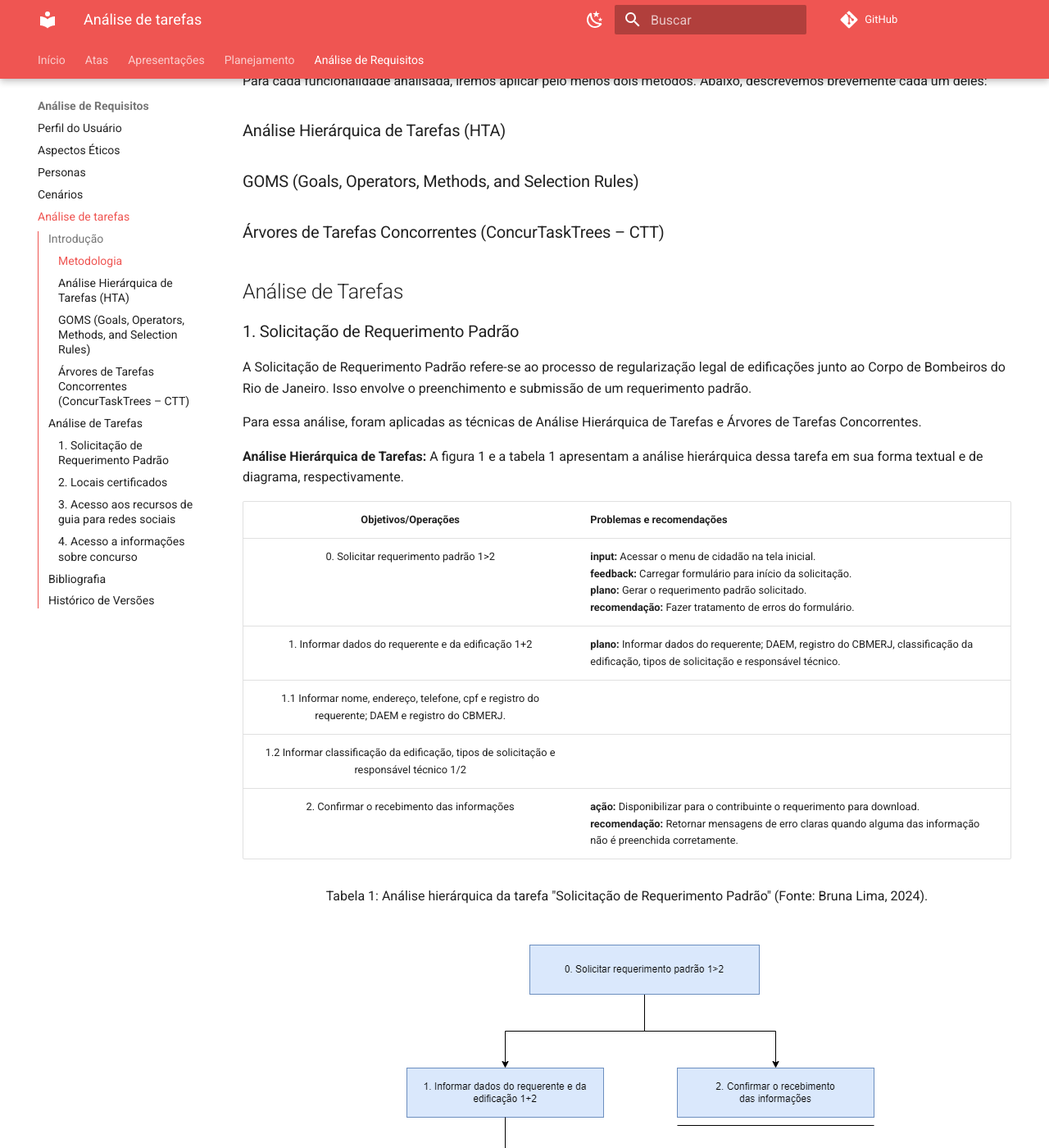
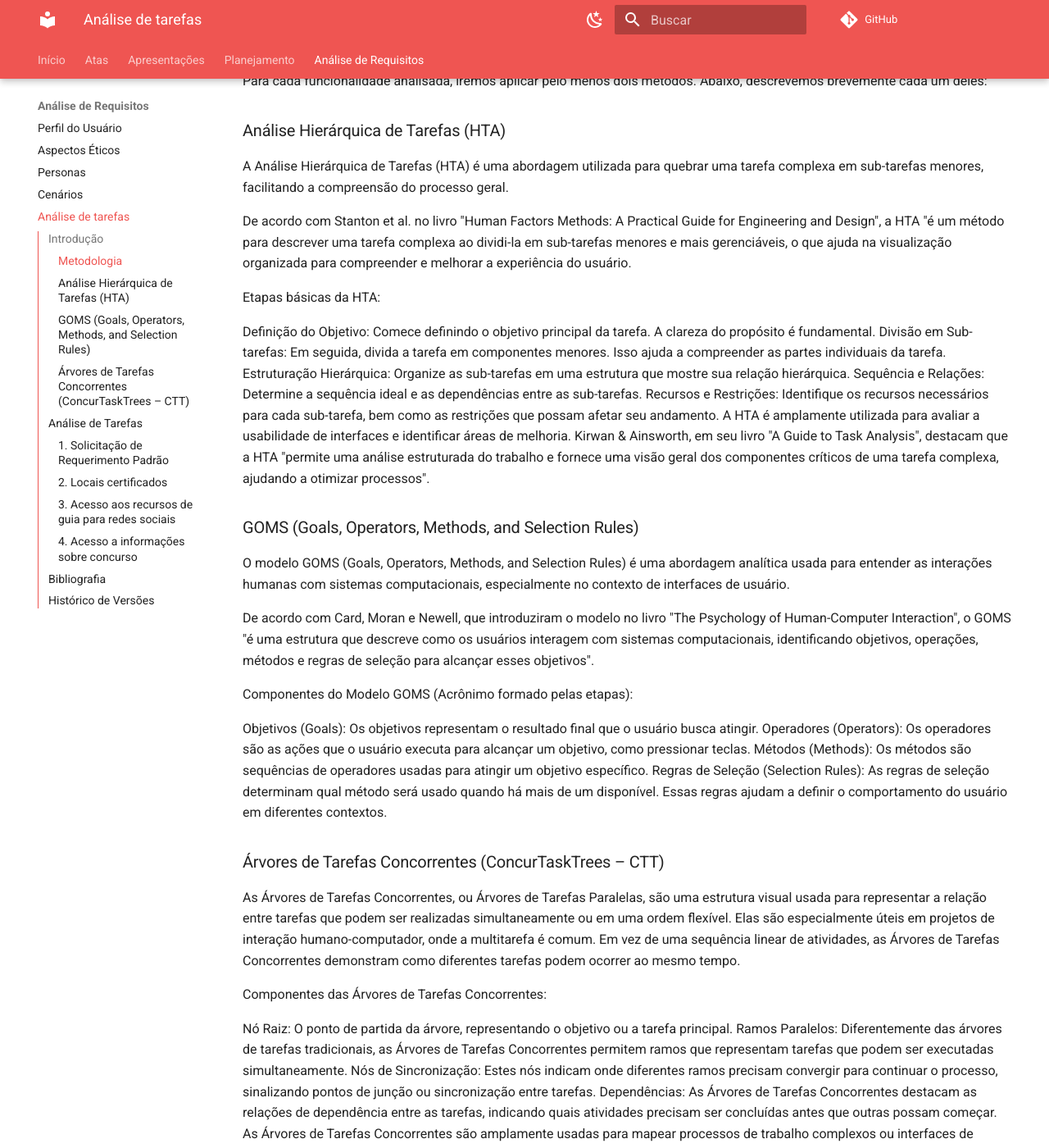
Before and after one commit to Interacao-Humano-Computador/2024.1-CBMERJ, an MkDocs documentation site: the page built from docs/analise_requisitos/analise_tarefas.md, in a window 1280 px wide and 1400 px high, scrolled down 491 px. Shown: the whole window at 82% size. Built offline with MkDocs 1.6.1 and Material for MkDocs 9.7.7, drawn with Linux system fonts in a browser that asks for light colours; comment, search, counter and statistics services are not loaded; some of the changed text lies outside the part shown.

Commit message:
Criação da Ata 2, Atualização das Analises de Tarefas

```diff
--- a/docs/analise_requisitos/analise_tarefas.md
+++ b/docs/analise_requisitos/analise_tarefas.md
@@ -8,9 +8,47 @@ Para cada funcionalidade analisada, iremos aplicar pelo menos dois métodos. Aba
 
 ### Análise Hierárquica de Tarefas (HTA)
 
+A Análise Hierárquica de Tarefas (HTA) é uma abordagem utilizada para quebrar uma tarefa complexa em sub-tarefas menores, facilitando a compreensão do processo geral.
+
+De acordo com Stanton et al. no livro "Human Factors Methods: A Practical Guide for Engineering and Design", a HTA "é um método para descrever uma tarefa complexa ao dividi-la em sub-tarefas menores e mais gerenciáveis, o que ajuda na visualização organizada para compreender e melhorar a experiência do usuário.
+
+Etapas básicas da HTA:
+
+Definição do Objetivo: Comece definindo o objetivo principal da tarefa. A clareza do propósito é fundamental.
+Divisão em Sub-tarefas: Em seguida, divida a tarefa em componentes menores. Isso ajuda a compreender as partes individuais da tarefa.
+Estruturação Hierárquica: Organize as sub-tarefas em uma estrutura que mostre sua relação hierárquica.
+Sequência e Relações: Determine a sequência ideal e as dependências entre as sub-tarefas.
+Recursos e Restrições: Identifique os recursos necessários para cada sub-tarefa, bem como as restrições que possam afetar seu andamento.
+A HTA é amplamente utilizada para avaliar a usabilidade de interfaces e identificar áreas de melhoria. Kirwan & Ainsworth, em seu livro "A Guide to Task Analysis", destacam que a HTA "permite uma análise estruturada do trabalho e fornece uma visão geral dos componentes críticos de uma tarefa complexa, ajudando a otimizar processos".
+
 ### GOMS (Goals, Operators, Methods, and Selection Rules)
 
+O modelo GOMS (Goals, Operators, Methods, and Selection Rules) é uma abordagem analítica usada para entender as interações humanas com sistemas computacionais, especialmente no contexto de interfaces de usuário.
+
+De acordo com Card, Moran e Newell, que introduziram o modelo no livro "The Psychology of Human-Computer Interaction", o GOMS "é uma estrutura que descreve como os usuários interagem com sistemas computacionais, identificando objetivos, operações, métodos e regras de seleção para alcançar esses objetivos".
+
+Componentes do Modelo GOMS (Acrônimo formado pelas etapas):
+
+Objetivos (Goals): Os objetivos representam o resultado final que o usuário busca atingir.
+Operadores (Operators): Os operadores são as ações que o usuário executa para alcançar um objetivo, como pressionar teclas.
+Métodos (Methods): Os métodos são sequências de operadores usadas para atingir um objetivo específico.
+Regras de Seleção (Selection Rules): As regras de seleção determinam qual método será usado quando há mais de um disponível. Essas regras ajudam a definir o comportamento do usuário em diferentes contextos.
+
 ### Árvores de Tarefas Concorrentes (ConcurTaskTrees – CTT)
+
+As Árvores de Tarefas Concorrentes, ou Árvores de Tarefas Paralelas, são uma estrutura visual usada para representar a relação entre tarefas que podem ser realizadas simultaneamente ou em uma ordem flexível. Elas são especialmente úteis em projetos de interação humano-computador, onde a multitarefa é comum. Em vez de uma sequência linear de atividades, as Árvores de Tarefas Concorrentes demonstram como diferentes tarefas podem ocorrer ao mesmo tempo.
+
+Componentes das Árvores de Tarefas Concorrentes:
+
+Nó Raiz: O ponto de partida da árvore, representando o objetivo ou a tarefa principal.
+Ramos Paralelos: Diferentemente das árvores de tarefas tradicionais, as Árvores de Tarefas Concorrentes permitem ramos que representam tarefas que podem ser executadas simultaneamente.
+Nós de Sincronização: Estes nós indicam onde diferentes ramos precisam convergir para continuar o processo, sinalizando pontos de junção ou sincronização entre tarefas.
+Dependências: As Árvores de Tarefas Concorrentes destacam as relações de dependência entre as tarefas, indicando quais atividades precisam ser concluídas antes que outras possam começar.
+As Árvores de Tarefas Concorrentes são amplamente usadas para mapear processos de trabalho complexos ou interfaces de usuário que suportam multitarefa. Elas também ajudam a identificar oportunidades para otimizar fluxos de trabalho e aumentar a eficiência.
+
+Árvores de Tarefas Concorrentes permitem uma compreensão mais clara das tarefas que podem ser realizadas em paralelo, facilitando a análise de processos e a otimização de sistemas para maior eficiência e flexibilidade".
+
+
 
 ## Análise de Tarefas
 
```
Also changed, not shown: docs/atas/ata_2.md (added, +80 -0 lines), docs/planejamento/cronograma.md (+14 -27 lines).
